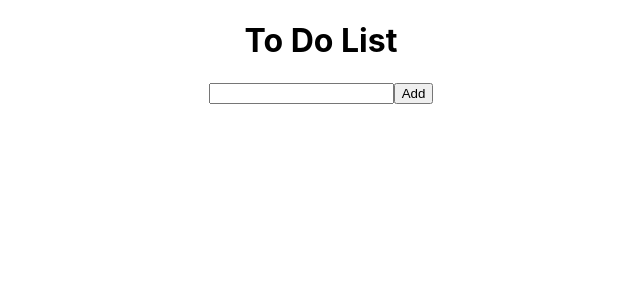
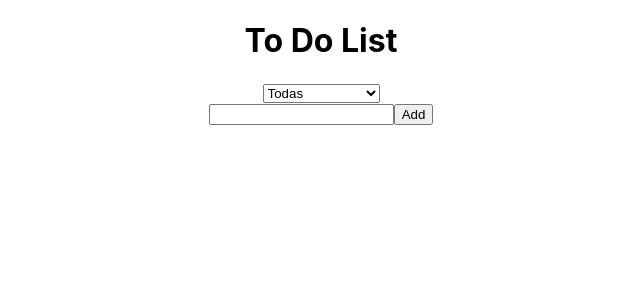
Before and after one commit to dopimentel/todo-list, a React (Create React App) app in the folder front-end/: page / in a window 1280 px wide. Shown: the top 300 px of the page, without its empty margins (319-959 px from the left). Built offline with nearby package versions, Linux system fonts and the light colour scheme.

Commit message:
feat: ItemFilter component

```diff
--- a/front-end/src/App.js
+++ b/front-end/src/App.js
@@ -1,6 +1,7 @@
 // import logo from './logo.svg';
 import './App.css';
 import { TaskProvider } from './context/taskContext';
+import ItemFilter from './components/ItemFilter';
 import ItemAdd from './components/ItemAdd';
 import ItemList from './components/ItemList';
 
@@ -9,6 +10,7 @@ function App() {
     <TaskProvider>
       <div className="App">
       <h1>To Do List</h1>
+      <ItemFilter />
       <ItemAdd />
       <ItemList />
       </div>
--- a/front-end/src/components/ItemFilter/index.jsx
+++ b/front-end/src/components/ItemFilter/index.jsx
@@ -0,0 +1,18 @@
+import React, { useContext } from 'react';
+import TaskContext from '../../context/taskContext';
+
+const ItemFilter = () => {
+    const { filter, setFilter } = useContext(TaskContext);
+
+    return (
+        <div>
+            <select value={filter} onChange={(e) => setFilter(e.target.value)}>
+                <option value="all">Todas</option>
+                <option value="checked">Concluídas</option>
+                <option value="unchecked">Não Concluídas</option>
+            </select>
+        </div>
+    );
+    };
+
+export default ItemFilter;
```
